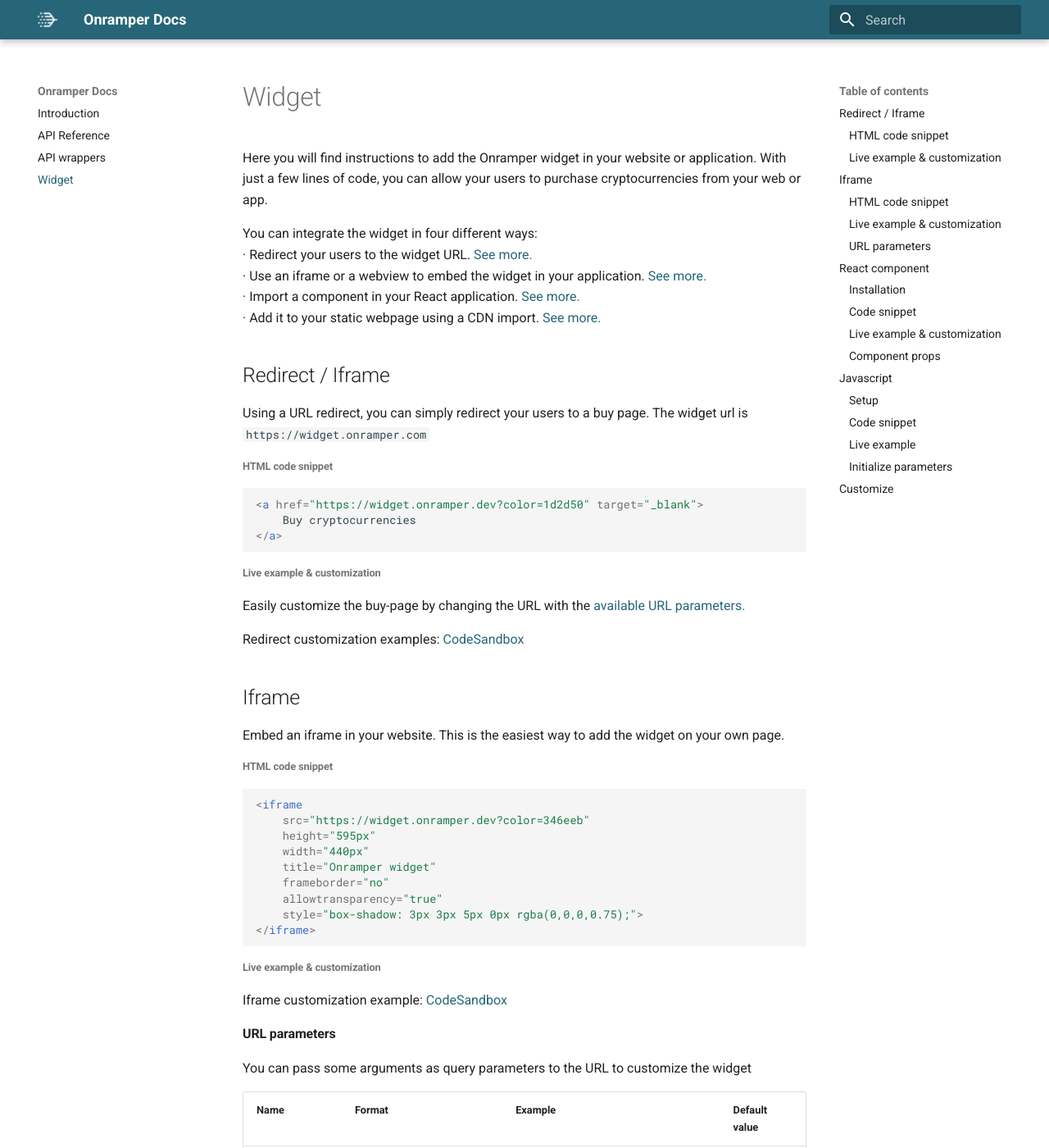
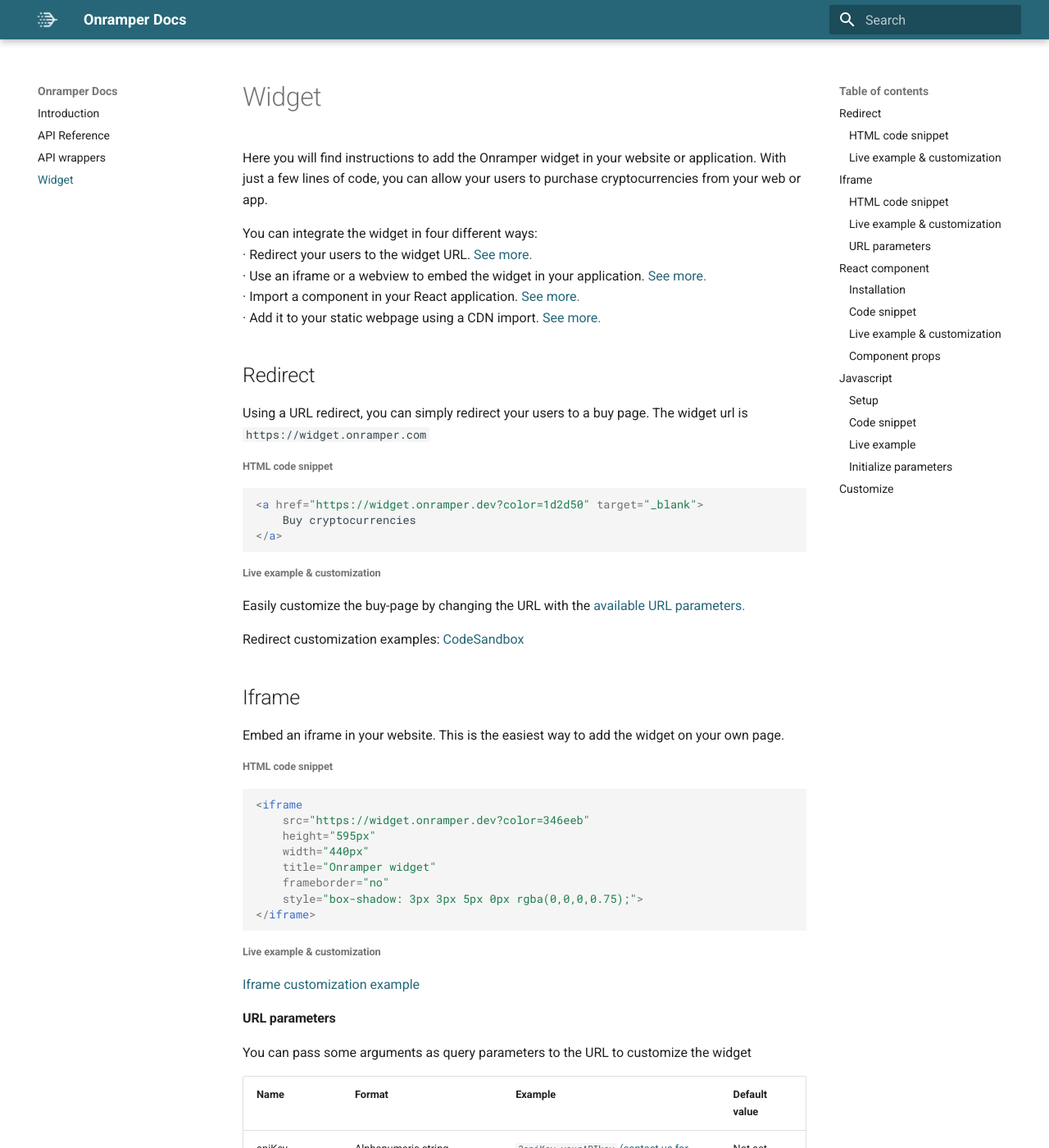
Before and after one commit to onramper/docs, an MkDocs documentation site: the page built from docs/widget.md, in a window 1280 px wide and 1400 px high. Shown: the whole window at 82% size. Built offline with MkDocs 1.6.1 and Material for MkDocs 9.7.7, drawn with Linux system fonts in a browser that asks for light colours.

Commit message:
Update widget.md

````diff
--- a/docs/widget.md
+++ b/docs/widget.md
@@ -8,7 +8,7 @@ You can integrate the widget in four different ways:
 · Import a component in your React application. [See more.](#react-component)
 · Add it to your static webpage using a CDN import. [See more.](#javascript)
 
-## Redirect / Iframe
+## Redirect
 
 
 Using a URL redirect, you can simply redirect your users to a buy page. The widget url is `https://widget.onramper.com`
@@ -36,12 +36,11 @@ Embed an iframe in your website. This is the easiest way to add the widget on yo
     width="440px"
     title="Onramper widget"
     frameborder="no"
-    allowtransparency="true"
     style="box-shadow: 3px 3px 5px 0px rgba(0,0,0,0.75);">
 </iframe>
 ```
 ###### Live example & customization
-Iframe customization example: <a href="https://codesandbox.io/s/onramper-widget-iframe-b038x" target='_blank' >CodeSandbox</a>
+<a href="https://codepen.io/thijsmaaslaw/pen/eYzbgXM" target='_blank' >Iframe customization example</a>
 
 #### URL parameters
 You can pass some arguments as query parameters to the URL to customize the widget
````
